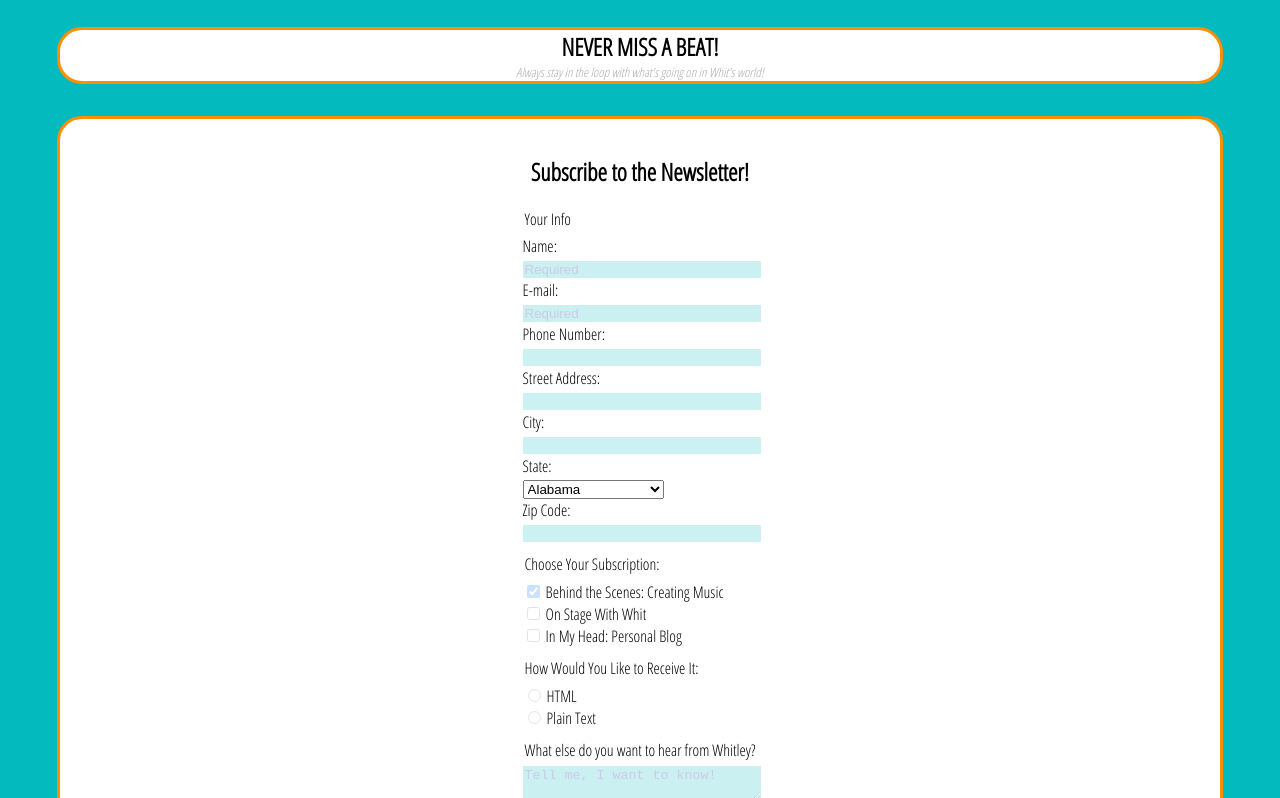
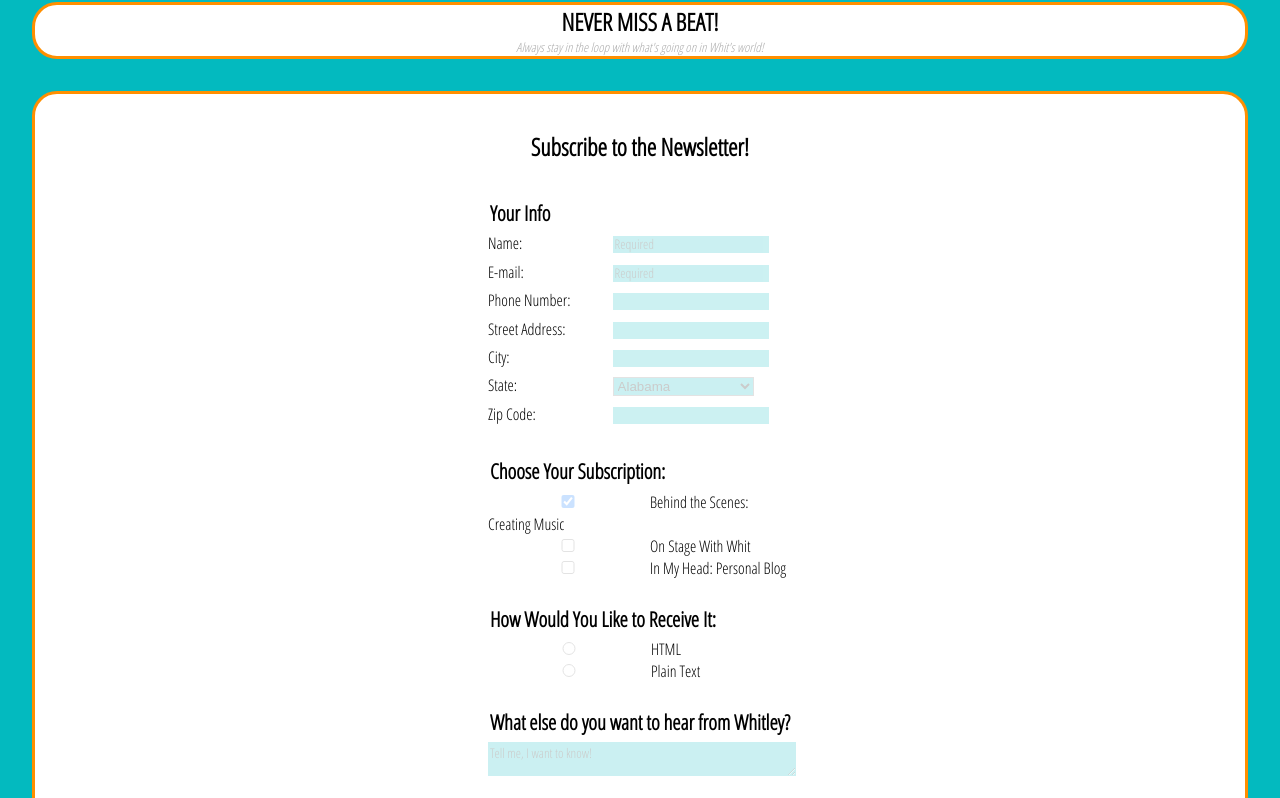
Before and after one commit to whitleybone/unit-3-project, a plain HTML site: page index.html in a window 1280 px wide. Shown: the part 81-879 px from the top of the page. Drawn offline with Linux system fonts and the light colour scheme.

Commit message:
4th commit

```diff
--- a/index.html
+++ b/index.html
@@ -38,27 +38,27 @@
             <fieldset>
                 <legend>Your Info</legend>
             <div>
-                <label for="name">Name:</label><br>
-                <input type="text" id="name" name="user_name" placeholder="Required">
+                <label for="name">Name:</label>
+                <input type="text" id="name" name="user_name" placeholder="Required" required>
             </div>
             <div>
-                <label for="mail">E-mail:</label><br>
-                <input type="email" id="mail" name="user_mail" placeholder="Required">
+                <label for="mail">E-mail:</label>
+                <input type="email" id="mail" name="user_mail" placeholder="Required" required>
             </div>
             <div>
-                <label for="phone">Phone Number:</label><br>
+                <label for="phone">Phone Number:</label>
                 <input type="tel" name="user_phone"></textarea>
             </div>
             <div>
-                <label for="street">Street Address:</label><br>
+                <label for="street">Street Address:</label>
                 <input type="text" name="user_street"></textarea>
             </div>
             <div>
-                <label for="city">City:</label><br>
+                <label for="city">City:</label>
                 <input type="text" name="user_city"></textarea>
             </div>
             <div>
-                <label for="state">State:</label><br>
+                <label for="state">State:</label>
                 <select>
                         <option value="AL">Alabama</option>
                         <option value="AK">Alaska</option>
@@ -114,12 +114,12 @@
                     </select>
             </div>
             <div>
-                    <label for="zip">Zip Code:</label><br>
+                    <label for="zip">Zip Code:</label>
                     <input type="number" name="user_zip"></textarea>
                 </div>
             </fieldset>
 
-            <fieldset>
+            <fieldset class="choose">
                 <legend>Choose Your Subscription:</legend>
 
                     <input type="checkbox" id="bts" name="bts" value="Behind the Scenes: Creating Music" checked> Behind the Scenes: Creating Music<br>
@@ -128,7 +128,7 @@
 
             </fieldset>
 
-            <fieldset>
+            <fieldset class="receive">
                     <legend>How Would You Like to Receive It:</legend>
 
                         <input type="radio" id="html" name="receive" value="HTML"> HTML<br>
--- a/styles.css
+++ b/styles.css
@@ -27,6 +27,7 @@ body {
 .slogan h2 {
     font-weight: bolder;
     margin: 0;
+    width: auto;
 }
 
 .slogan p {
@@ -45,6 +46,7 @@ body {
     align-items: center;
     border-bottom-style: solid;
     border-bottom-color: #FF8F00;
+    width: 100%;
 }
 .logo-container img{
     width: 3em;
@@ -87,7 +89,7 @@ body {
 }
 
 input:focus {
-    background-color: #03BABF;
+    border-color: #03BABF;
 }
 
 input, textarea {
@@ -116,11 +118,23 @@ input[type="tel"] {
     width: 100%;
 }
 
+select{
+    background:#03BABF;
+    opacity: .2;
+}
+
+legend {
+    font-weight: bolder;
+    font-size: 1.05em;
+}
+
 
 
 ::placeholder {
-    color: darkblue;
+    color: black;
     opacity: 1;
+    font-family: 'Open Sans Condensed', sans-serif;
+
 }
 
 button {
@@ -136,6 +150,9 @@ button {
     width: 100%;
 }
 
+fieldset {
+    margin: 1em;
+}
 
 
 /*============================================*/
@@ -153,6 +170,25 @@ footer h3 {
 /*============================================*/
 
 @media (min-width: 768px) {
-    body {
-        margin: 25px;
+
+
+    .logo-container {
+        width: 100%;
     }
+
+    .form-container label {
+        display: inline-block;
+        width: 40%;
+        margin-bottom: .4em;
+
+    }
+
+    .form-container input {
+        display: inline-block;
+        width: 50%;
+    }
+
+    legend {
+        font-weight: bolder;
+        font-size: 1.3em;
+    }
```
